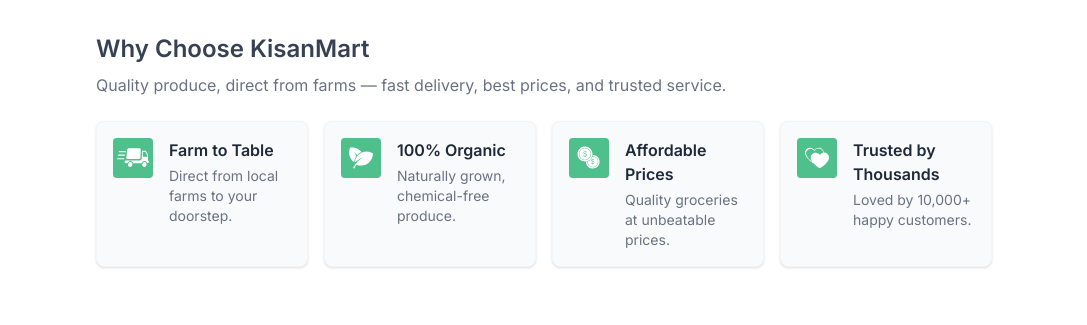
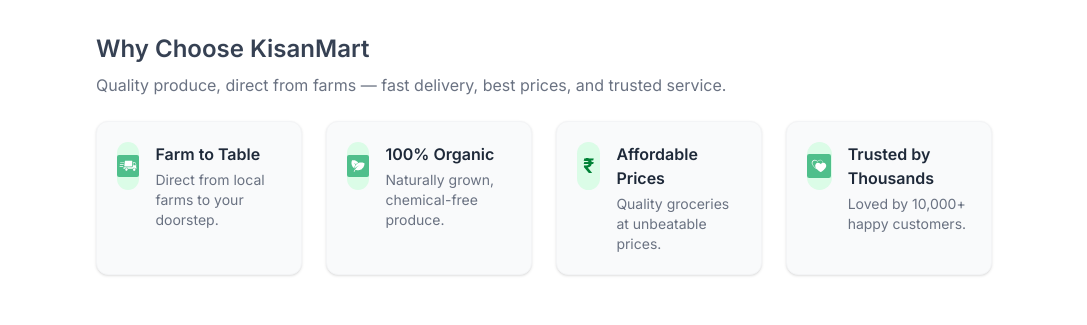
Before and after one commit to jasmimulani/Kisanmart, a React (Vite) app in the folder kisanmart/client/: page / in a window 1280 px wide. Shown: the part 1520-1845 px from the top of the page, without its empty margins (96-1183 px from the left). Built offline with nearby package versions, Linux system fonts and the light colour scheme; no server answers.

Commit message:
"1/1/26"

```diff
--- a/kisanmart/client/src/Components/Services.jsx
+++ b/kisanmart/client/src/Components/Services.jsx
@@ -1,21 +1,48 @@
-import React from 'react'
-import { features } from '../assets/assets'
+import React from "react";
+import { features } from "../assets/assets";
 
 const Services = () => {
   return (
     <div className="mt-12">
       <div className="max-w-7xl mx-auto px-4 sm:px-6 lg:px-8">
         <div className="py-8 sm:py-12">
-          <h3 className="text-2xl font-semibold mb-2">Why Choose KisanMart</h3>
-          <p className="text-gray-500 mb-6 max-w-2xl">Quality produce, direct from farms — fast delivery, best prices, and trusted service.</p>
+          <h3 className="text-2xl font-semibold mb-2">
+            Why Choose KisanMart
+          </h3>
+          <p className="text-gray-500 mb-6 max-w-2xl">
+            Quality produce, direct from farms — fast delivery, best prices, and
+            trusted service.
+          </p>
 
-          <div className="grid grid-cols-1 sm:grid-cols-2 md:grid-cols-4 gap-4">
+          <div className="grid grid-cols-1 sm:grid-cols-2 md:grid-cols-4 gap-6">
             {features.map((f, idx) => (
-              <div key={idx} className="flex items-start gap-4 p-4 bg-gray-50 rounded-lg border border-gray-100 shadow-sm">
-                <img src={f.icon} alt={f.title} className="w-10 h-10 object-contain" />
+              <div
+                key={idx}
+                className="group flex items-start gap-4 p-5 bg-gray-50 rounded-xl border border-gray-100 shadow-sm transition-all duration-300 hover:-translate-y-2 hover:shadow-xl hover:bg-white"
+              >
+                {/* ICON */}
+                <div className="flex items-center justify-center w-12 h-12 rounded-full bg-green-100 text-green-700 font-bold text-xl transition-transform duration-300 group-hover:scale-110">
+
+                  {/* ✅ 3rd card = Rupees icon */}
+                  {idx === 2 ? (
+                    "₹"
+                  ) : (
+                    <img
+                      src={f.icon}
+                      alt={f.title}
+                      className="w-6 h-6 object-contain"
+                    />
+                  )}
+                </div>
+
+                {/* TEXT */}
                 <div>
-                  <h4 className="font-semibold text-gray-800">{f.title}</h4>
-                  <p className="text-sm text-gray-500 mt-1">{f.description}</p>
+                  <h4 className="font-semibold text-gray-800 group-hover:text-green-600 transition">
+                    {f.title}
+                  </h4>
+                  <p className="text-sm text-gray-500 mt-1">
+                    {f.description}
+                  </p>
                 </div>
               </div>
             ))}
@@ -23,7 +50,7 @@
         </div>
       </div>
     </div>
-  )
-}
+  );
+};
 
-export default Services
+export default Services;
```
